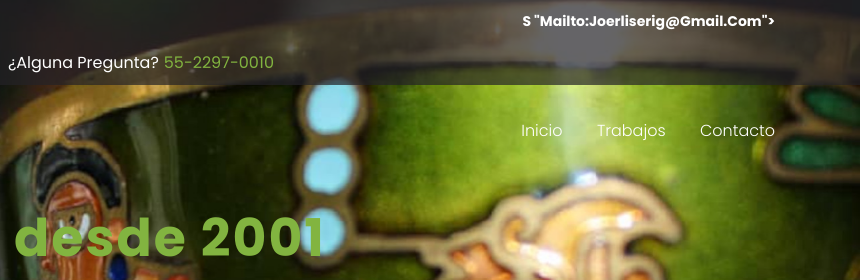
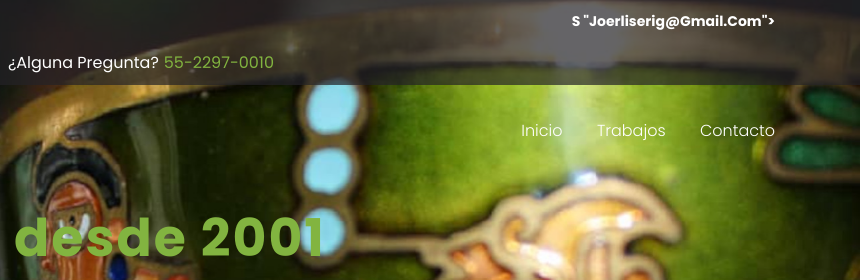
Before and after one commit to xperlax/joerli, a plain HTML site: page index.html in a window 1280 px wide. Shown: the top 280 px of the page, 420-1280 px from the left. Drawn offline with Linux system fonts and the light colour scheme.

Commit message:
Update index.html

```diff
--- a/index.html
+++ b/index.html
@@ -32,7 +32,7 @@
                 <div class="col-12 col-sm-7 text-right">
                   <ul class="small-text">
                     <li>
-s                      "mailto:joerliserig@gmail.com"></a></span></div>
+s                      "joerliserig@gmail.com"></a></span></div>
                 <div class="col-12 col-sm-7 text-right">
                   <ul class="small-text">
                     <li>
```
